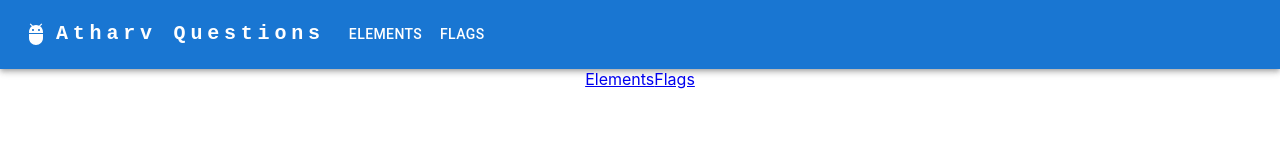
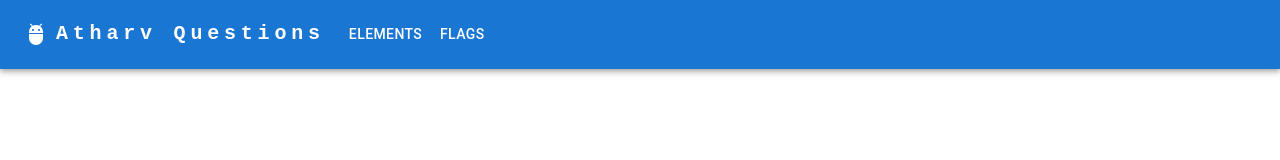
Before and after one commit to apalanki/random-flags, a React (Create React App) app: page / in a window 1280 px wide. Shown: the top 160 px of the page. Built offline with nearby package versions, Linux system fonts and the light colour scheme.

Commit message:
remove needless link

```diff
--- a/src/App.tsx
+++ b/src/App.tsx
@@ -13,8 +13,6 @@ function App() {
                 <Route path="elements" element={<PeriodicElements/>}/>
                 <Route path="flags" element={<Flags/>}/>
             </Routes>
-            <Link to="/elements">Elements</Link>
-            <Link to="/flags">Flags</Link>
         </div>
     );
 }
```
